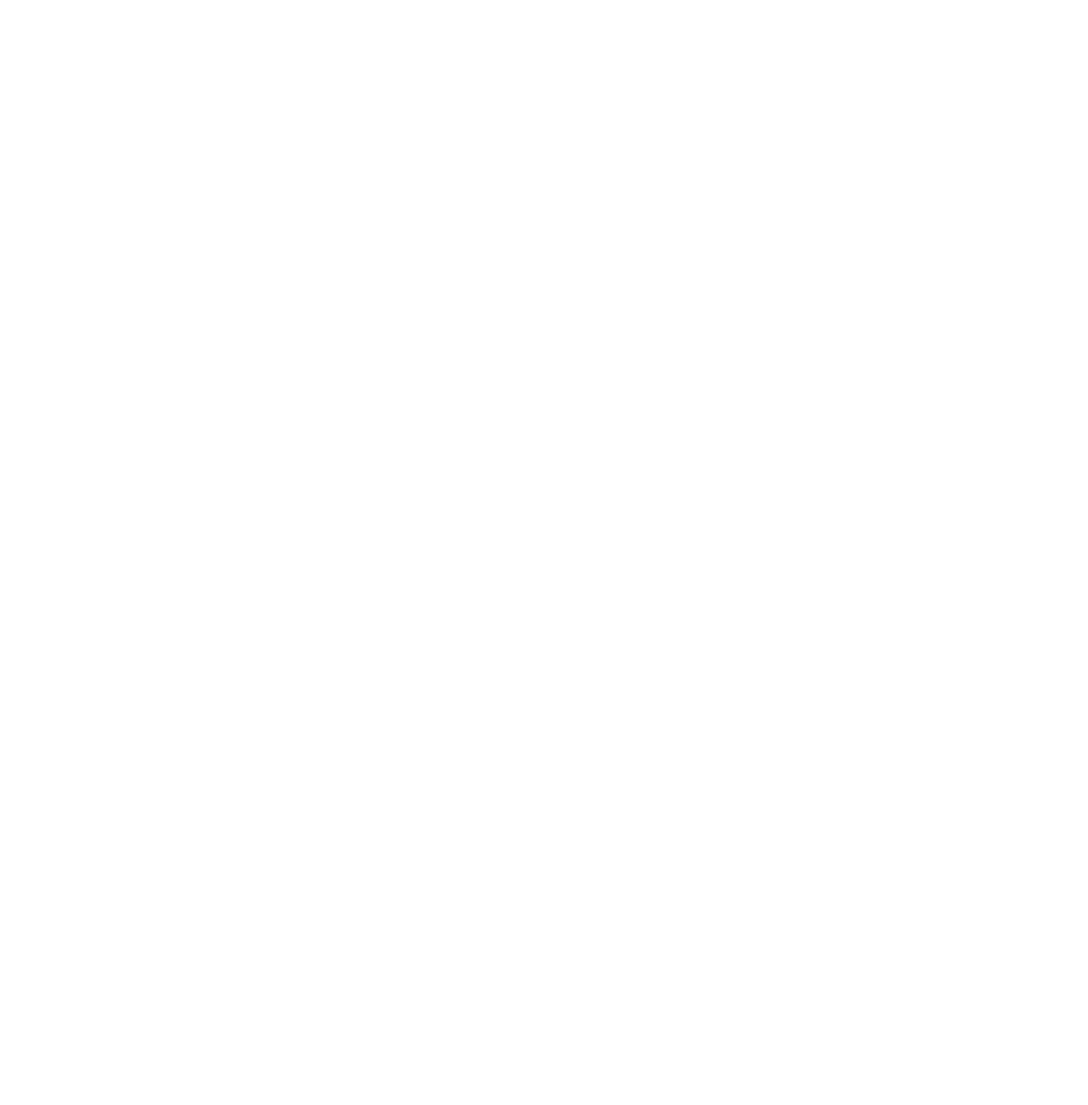
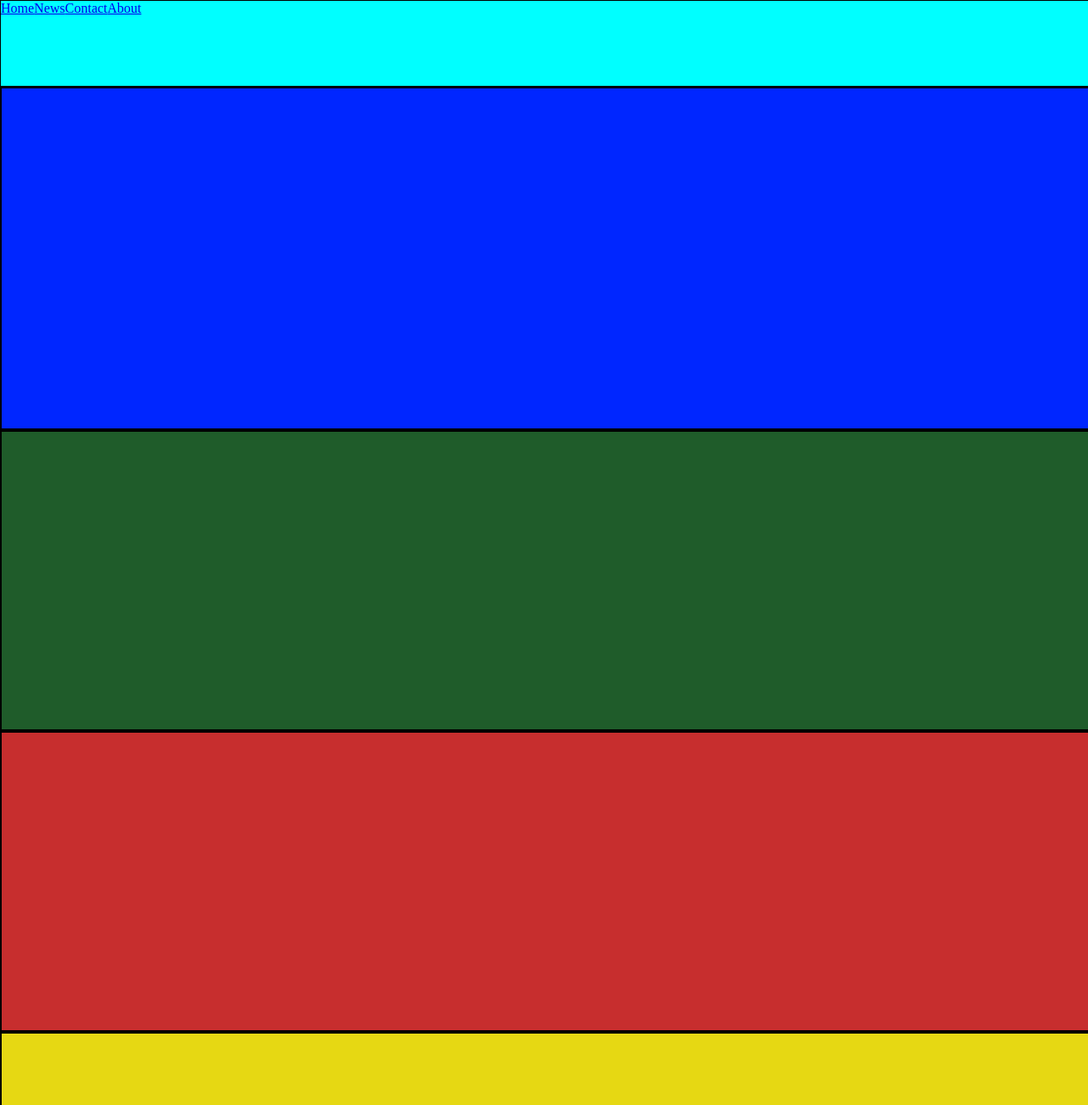
Before and after one commit to AliJowhar/landing-page, a plain HTML site: page index.html in a window 1280 px wide. Shown: the top 1300 px of the page at 85% size. Before the commit the page ends 800 px from the top, so only its background shows below. Drawn offline with Linux system fonts and the light colour scheme.

Commit message:
creating the skeleton for the styling of the page(css)

```diff
--- a/index.html
+++ b/index.html
@@ -9,18 +9,21 @@
     <title>Ali's Landing-page</title>
   </head>
   <body>
-    <header>
-      <nav></nav>
-      <div class="main-container-one"></div>
-    </header>
-    <main>
-      <div class="main-container-two"></div>
-    </main>
-    <main>
-      <div class="main-container-three"></div>
-    </main>
-    <footer>
+    <div class="container-all">
+      <nav>
+        <a href="#home">Home</a>
+        <a href="#news">News</a>
+        <a href="#contact">Contact</a>
+        <a href="#about">About</a>
+      </nav>
+
+      <main>
+        <div class="main-container-one"></div>
+        <div class="main-container-two"></div>
+        <div class="main-container-three"></div>
+      </main>
+
       <div class="footer"></div>
-    </footer>
+    </div>
   </body>
 </html>
--- a/style.css
+++ b/style.css
@@ -0,0 +1,41 @@
+* {
+  margin: 0px;
+  /* height: 100%; */
+}
+
+nav {
+  width: 100%;
+  height: 100px;
+  border: 1px solid black;
+  background-color: aqua;
+  display: flex;
+}
+
+.main-container-one {
+  width: 100%;
+  height: 400px;
+  border: 2px solid black;
+  background-color: rgb(0, 38, 255);
+  display: flex;
+}
+
+.main-container-two {
+  width: 100%;
+  height: 350px;
+  border: 2px solid black;
+  background-color: rgb(31, 92, 42);
+  display: flex;
+}
+.main-container-three {
+  width: 100%;
+  height: 350px;
+  border: 2px solid black;
+  background-color: rgb(199, 46, 46);
+}
+
+.footer {
+  width: 100%;
+  height: 200px;
+  border: 2px solid black;
+  background-color: rgb(230, 216, 19);
+}
```
